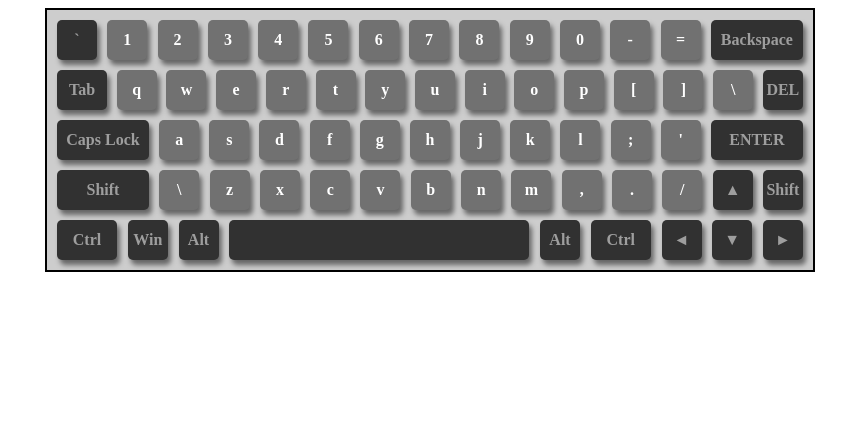
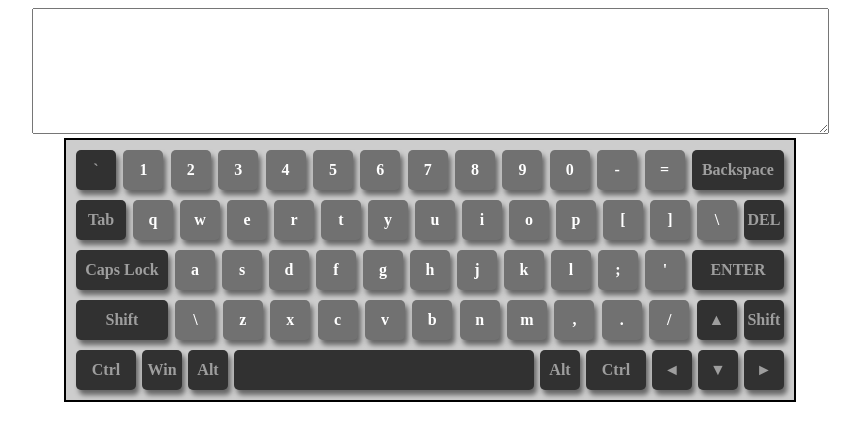
Before and after one commit to MuJlblii/virtual-keyboard, a website built with webpack: page src/index.html in a window 1280 px wide. Shown: the whole page, without its empty margins (210-1070 px from the left). Built offline with nearby package versions, Linux system fonts and the light colour scheme.

Commit message:
feat: add text-area

```diff
--- a/src/index.js
+++ b/src/index.js
@@ -1,8 +1,19 @@
 import './style.scss';
 
 const { body } = document;
+const wrapper = document.createElement('div');
+wrapper.classList.add('wrapper');
+
 const keyboardWrapper = document.createElement('div');
-keyboardWrapper.classList.add('wrapper');
+keyboardWrapper.classList.add('keyboard-wrapper');
+
+const formArea = document.createElement('form');
+const textArea = document.createElement('textarea');
+textArea.id = 'text-area';
+textArea.cols = 97;
+textArea.rows = 8;
+// textArea.attributes[0].value = '200';
+
 const keyboard = document.createElement('div');
 keyboard.classList.add('keyboard');
 const keys = {
@@ -307,7 +318,7 @@ document.addEventListener('keypress', (event) => {
 //   return b;
 });
 
-console.log('try to create array - ', Object.entries(keys));
+// console.log('try to create array - ', Object.entries(keys));
 const arrayKeys = Object.entries(keys);
 let keyboardRow = document.createElement('div');
 keyboardRow.classList.add('key-row');
@@ -341,8 +352,12 @@ for (let i = 0; i < Object.entries(keys).length; i++) {
   keyboard.appendChild(keyboardRow);
 //   body.appendChild(keyboard);
 }
+
+formArea.appendChild(textArea);
+keyboardWrapper.appendChild(formArea);
 keyboardWrapper.appendChild(keyboard);
-body.appendChild(keyboardWrapper);
+wrapper.appendChild(keyboardWrapper);
+body.appendChild(wrapper);
 
 function hovered(event) {
   // console.log('target -', event.target);
@@ -362,6 +377,7 @@ function active(event) {
   && (!event.target.className.includes('key-row'))) {
     const hoveredItem = event.target;
     hoveredItem.classList.toggle('active');
+    textArea.value += event.target;
   }
   event.stopPropagation();
   keyboard.addEventListener('mouseup', active, false);
--- a/src/style.scss
+++ b/src/style.scss
@@ -3,9 +3,22 @@
 .wrapper {
     width: 100%;
 }
+
+.keyboard-wrapper {
+    display: flex;
+    flex-direction: column;
+    align-items: center;
+    // margin-left: auto;
+    // margin-right: auto;
+}
+
+textarea {
+
+}
+
 .keyboard {
-    margin-left: auto;
-    margin-right: auto;
+    // margin-left: auto;
+    // margin-right: auto;
     display: flex;
     flex-direction: column;
     // flex-wrap: wrap;
```
